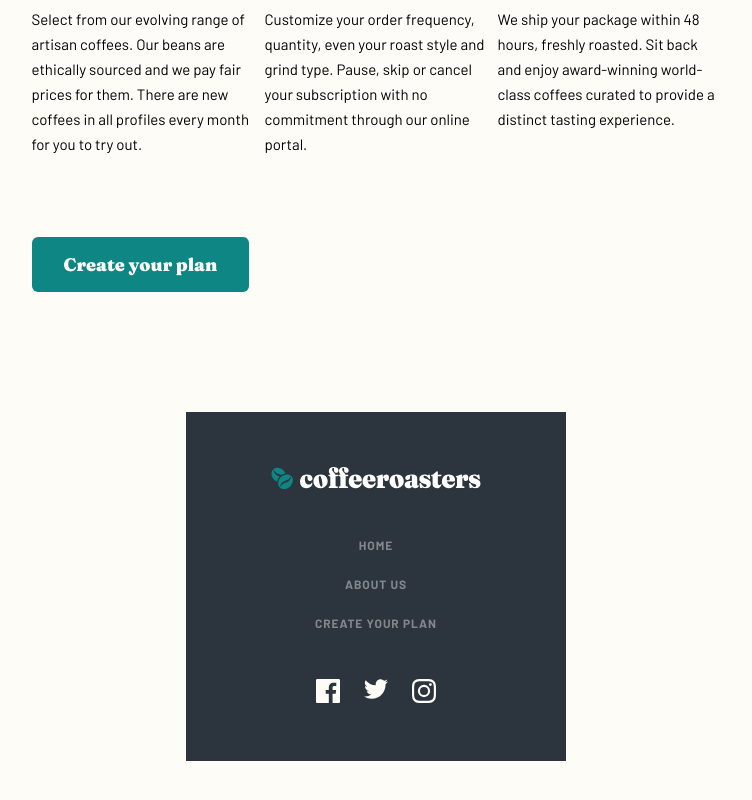
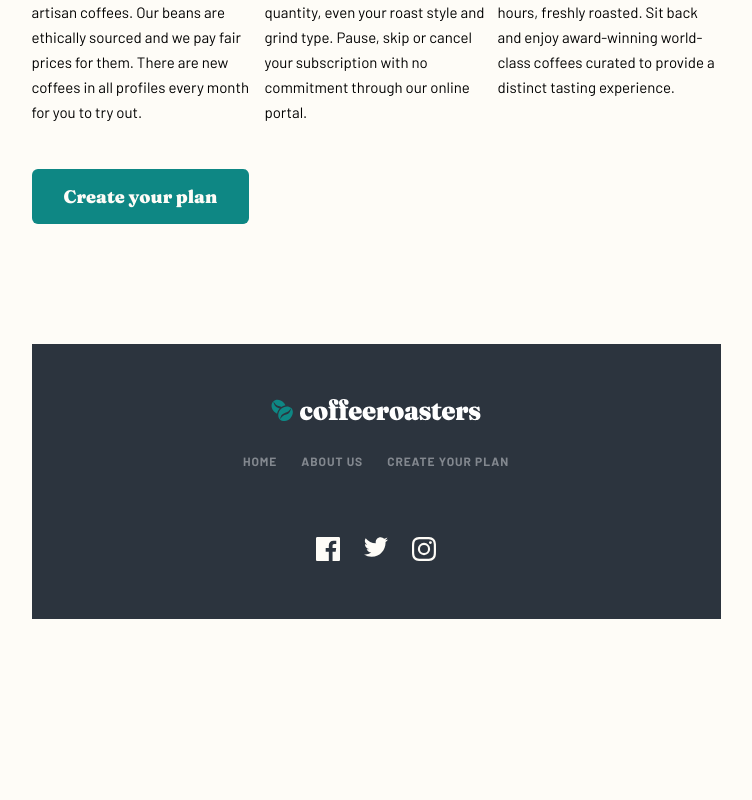
Before and after one commit to gcarter89/coffeeroasters, a React (Create React App) app: page / in a window 1280 px wide. Shown: the part 3182-3982 px from the top of the page, without its empty margins (264-1016 px from the left). After the commit the page ends 3877 px from the top, so only its background shows below. Built offline with nearby package versions, Linux system fonts and the light colour scheme.

Commit message:
changes to footer to match tablet sizing

```diff
--- a/src/components/footer/Footer.module.scss
+++ b/src/components/footer/Footer.module.scss
@@ -45,3 +45,19 @@
 
     }
 }
+
+@media screen and (min-width:'700px') {
+    .footer {
+        max-width: 689px;
+        &__links {
+            margin-top: 32px;
+            flex-direction: row;
+            justify-content: center;
+        }
+
+        &__icons {
+            margin-top: 68px;
+        }
+    }
+
+}
--- a/src/components/home/Home.module.scss
+++ b/src/components/home/Home.module.scss
@@ -279,6 +279,14 @@
 
         &__process {
             text-align: unset;
+
+            button {
+                margin-top: 44px;
+            }
+
+            h4 {
+                margin-bottom: 48px;
+            }
         }
 
         &__processCards {
```
